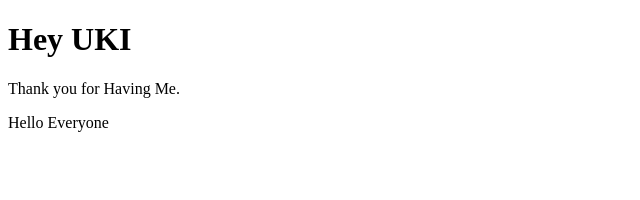
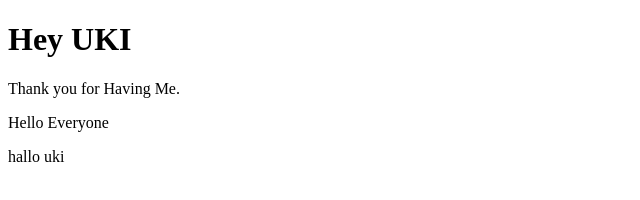
Before and after one commit to Dev-Pavithan/Practise, a plain HTML site: page index.html in a window 1280 px wide. Shown: the full height of the page, 0-640 px from the left. Drawn offline with Linux system fonts and the light colour scheme.

Commit message:
Update index.html

```diff
--- a/index.html
+++ b/index.html
@@ -9,5 +9,6 @@
     <h1>Hey UKI</h1>
     <p>Thank you for Having Me.</p>
     <p>Hello Everyone</p>
+    <p>hallo uki</p>
 </body>
 </html>
```
